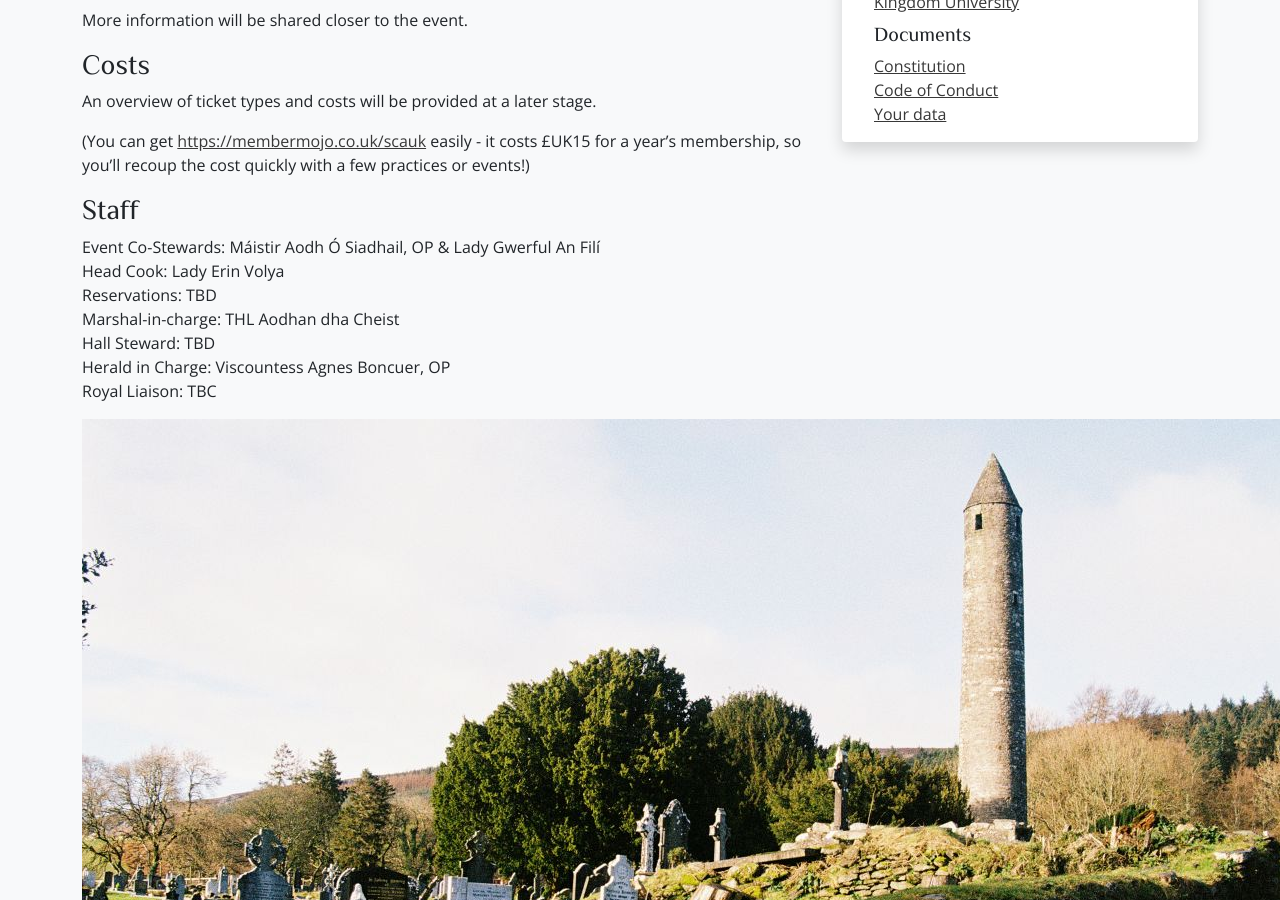
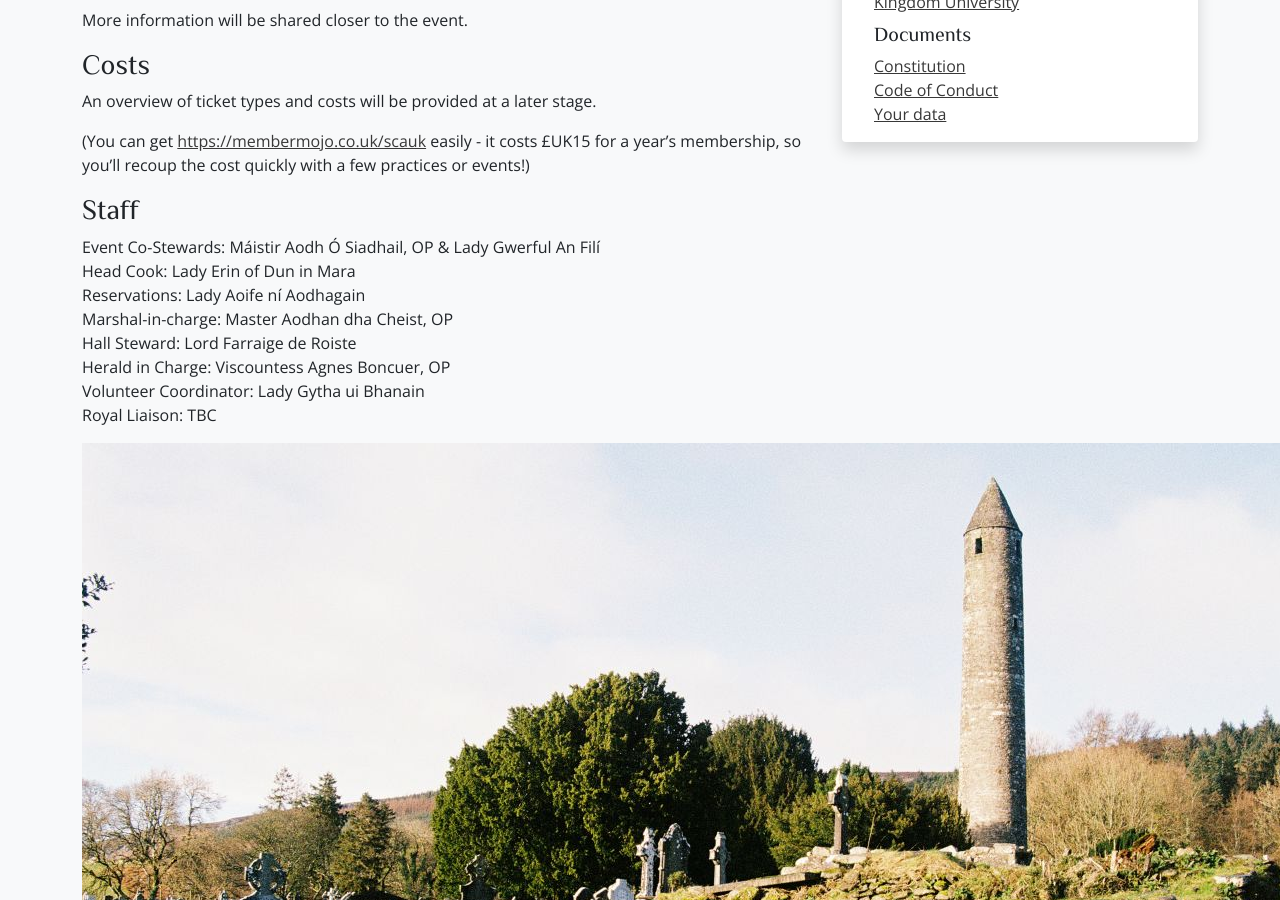
Before and after one commit to drachenwald/dun-in-mara, a Jekyll site: the page built from events/2026/kingdom-university/index.md, in a window 1280 px wide and 900 px high, scrolled down 651 px. Built offline with Jekyll 4.4.1, drawn with Linux system fonts in a browser that asks for light colours; comment, search, counter and statistics services are not loaded.

Commit message:
Staff Updates, KU

```diff
--- a/events/2026/kingdom-university/index.md
+++ b/events/2026/kingdom-university/index.md
@@ -43,11 +43,12 @@ We'll be providing a hearty lunch, courtesy of a kitchen run by Máistir Aodh Ó
 ### Staff
 
 Event Co-Stewards: Máistir Aodh Ó Siadhail, OP & Lady Gwerful An Filí
-Head Cook: Lady Erin Volya
-Reservations: TBD
-Marshal-in-charge: THL Aodhan dha Cheist
-Hall Steward: TBD
+Head Cook:  Lady Erin of Dun in Mara
+Reservations: Lady Aoife ní Aodhagain
+Marshal-in-charge: Master Aodhan dha Cheist, OP
+Hall Steward: Lord Farraige de Roiste
 Herald in Charge: Viscountess Agnes Boncuer, OP
+Volunteer Coordinator: Lady Gytha ui Bhanain
 Royal Liaison: TBC
 
 <img src="/images/glendalough-banner.jpg" height="671" width="1200">
```
